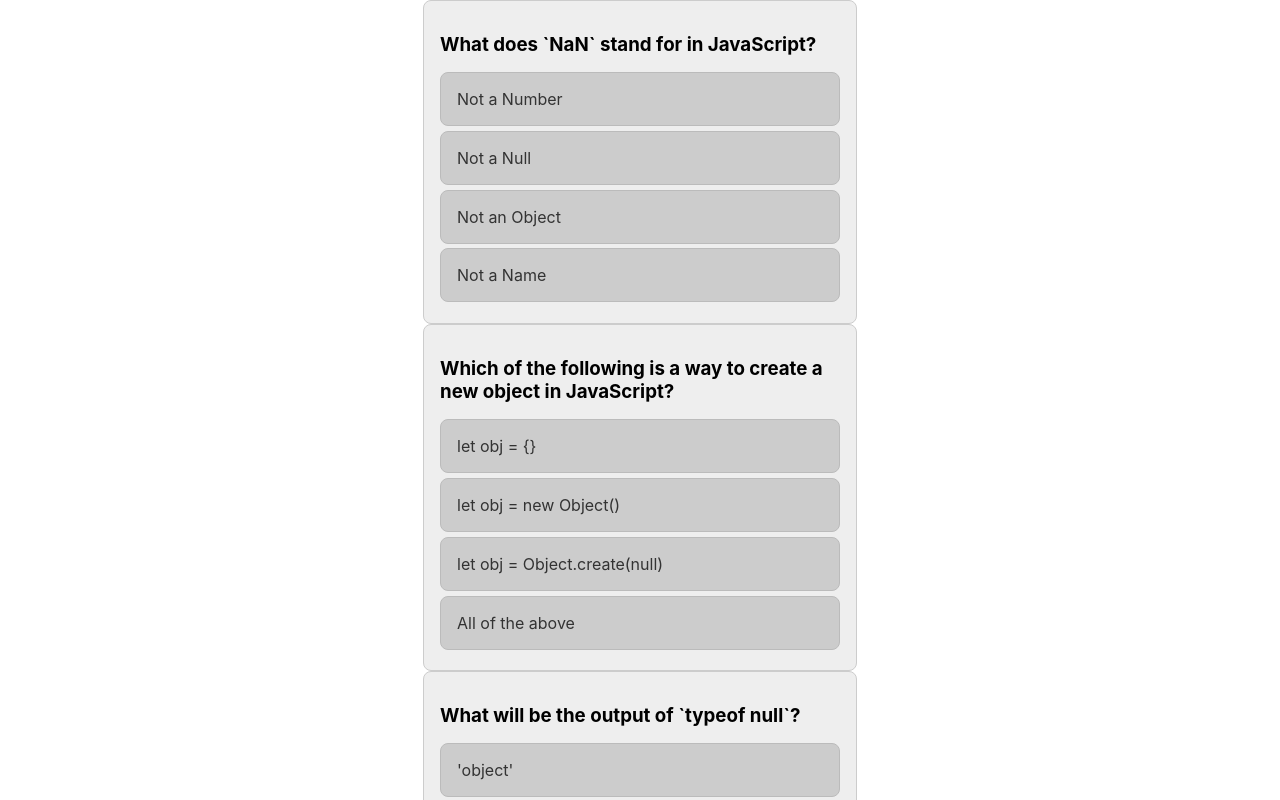
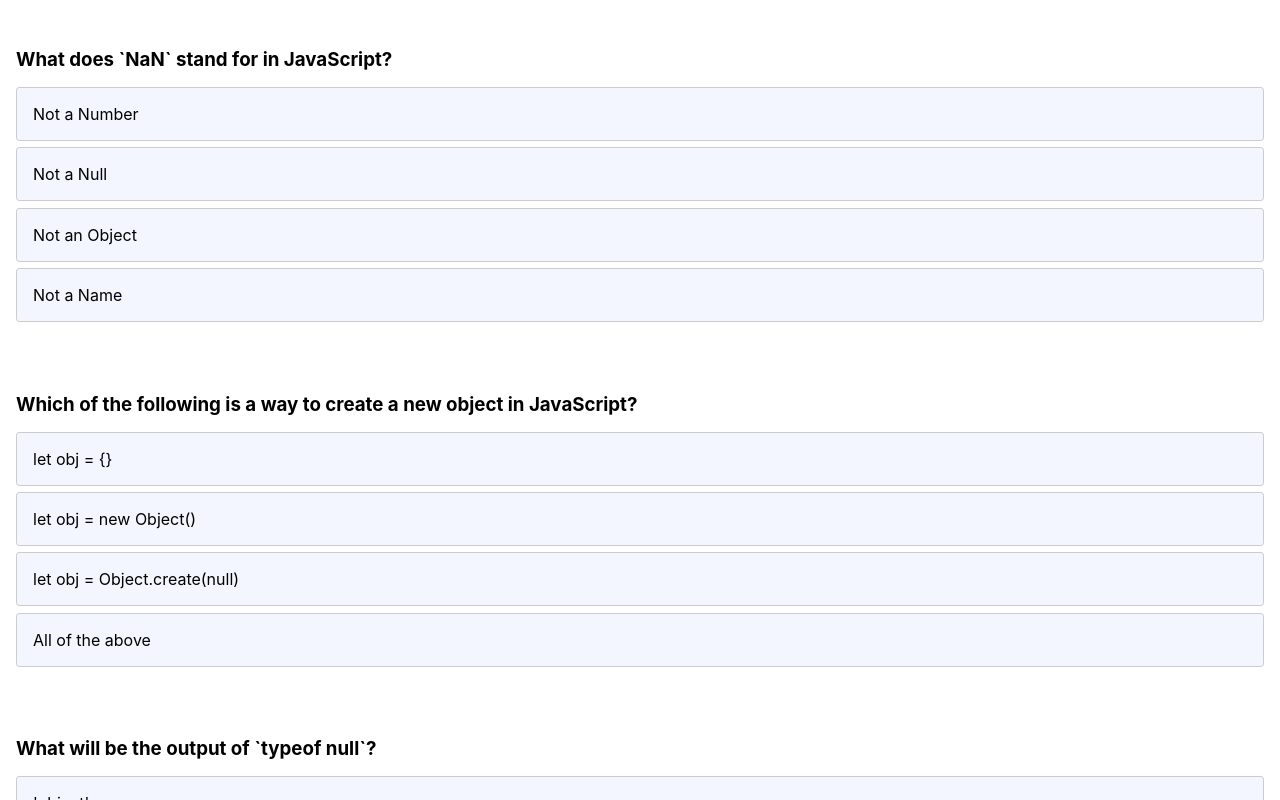
Before and after one commit to ElmehdiBilla/react-quiz-app, a React (Vite) app: page / in a window 1280 px wide. Shown: the top 800 px of the page. Built offline with nearby package versions, Linux system fonts and the light colour scheme.

Commit message:
add colors variables and change style

```diff
--- a/src/index.css
+++ b/src/index.css
@@ -1,39 +1,181 @@
+#root{
+
+    --primary:#F3C623;
+    --secondary:#EB8317;
+    --text-color:#222;
+    --dark-color:#10375C;
+    --grey-color:#444;
+    --background-color:#F4F6FF;
+    --border-color:#ccc;
+
+    --success:#219C90;
+    --error:#F5004F;
+
+    --padding-primary:1rem;
+    --padding-secondary:0.4rem;
+    --padding-tertiary:0.2rem;
+
+    --margin-primary:1rem;
+    --margin-secondary:0.4rem;
+    --margin-tertiary:0.2rem;
+
+    --b-raduis-primary:1rem;
+    --b-raduis-secondary:0.4rem;
+    --b-raduis-tertiary:0.2rem;
+
+}
+
 *{
     margin: 0;
     padding: 0;
 }
 body{
     font-family: inter;
+    color: var(--text-color);
+}
+button{
+    outline: none;
+    border: none;
+}
+.quiz-container{
+    max-width: 500px;
+    margin: var(--margin-primary) auto auto auto;
+    overflow: hidden;
+    border-radius: var(--b-raduis-tertiary);
 }
 .quiz-card{
-    background-color: #eee;
-    border: 1px solid #ccc;
-    padding: 1rem;
-    max-width: 400px;
-    margin: auto;
-    border-radius: 0.5rem;
+    padding: var(--padding-primary);
+    margin-block: var(--margin-primary);
 }
 .option{
-    color: #333;
-    background-color: #ccc;
-    padding: 1rem;
-    border: 1px solid #bbb;
-    border-radius: 0.5rem;
-    margin-block: 0.3rem;
+    background-color: var(--background-color);
+    padding: var(--padding-primary);
+    border: 1px solid var(--border-color);
+    border-radius: var(--b-raduis-tertiary);
+    margin-block: var(--margin-secondary);
     cursor: pointer;
 }
 .option:hover:not(.selected-option){
-    color: #222;
-    background-color: #bbb;
-    border: 1px solid #aaa;
+    background-color: var(--background-color);
+    border: 1px solid var(--border-color);
 }
 .selected-option{
-    background-color: #73EC8B;
-    border: 1px solid #347928;
+    background-color: var(--primary);
+    border: 1px solid var(--secondary);
 }
 .quiz-card h3{
-    margin-block: 1rem;
+    margin-block: var(--margin-primary);
 }
 .quiz-card ul{
     list-style: none;
 }
+.btn-container{
+    display: flex;
+    justify-content: end;
+    padding: var(--padding-primary);
+}
+.btn{
+    padding-inline: calc(var(--padding-primary) + var(--padding-primary));
+    padding-block: calc(var(--padding-secondary) + var(--padding-secondary));
+    border-radius: var(--b-raduis-tertiary);
+    text-transform: capitalize;
+    cursor: pointer;
+}
+.btn-primary{
+    background-color: var(--secondary);
+    color: var(--background-color);
+}
+.btn-secondary{
+    color: var(--secondary);
+    border: 1px solid var(--secondary);
+}
+.btn-primary:hover{
+    background-color: var(--primary);
+}
+.hidden{
+    display: none;
+}
+.progress-container{
+    background-color: var(--secondary);
+    height:0.5rem;
+}
+.question-number{
+    color: var(--grey-color);
+    padding-block: var(--padding-secondary);
+}
+.progress{
+    height: 100%;
+    background-color: var(--primary);
+}
+.result-container{
+    border-radius: var(--b-raduis-primary);
+    max-width: 400px;
+    padding: var(--padding-primary);
+    margin: var(--margin-primary) auto auto auto;
+    overflow: hidden;
+    border-radius: var(--b-raduis-tertiary);
+    display: flex;
+    flex-direction: column;
+    align-items: center;
+}
+.result-container .title{
+    margin-block: var(--margin-secondary);
+}
+.result-container .description{
+    color: var(--grey-color);
+}
+.progress-circle{
+    padding: var(--padding-primary);
+    margin-block: calc(var(--margin-primary) + var(--margin-primary));
+    background-color: var(--primary);
+    border: 0.5rem solid var(--secondary);
+    width: 10rem;
+    height: 10rem;
+    border-radius: 100%;
+    display: flex;
+    flex-direction: column;
+    justify-content: center;
+    align-items: center;
+}
+.progress-circle p{
+    color: var(--grey-color);
+}
+.progress-circle span{
+    margin-block: var(--margin-primary);
+    font-size: 2rem;
+    color: var(--secondary);
+    font-weight: 800;
+}
+.question{
+    padding: var(--padding-primary);
+    border: 1px solid var(--border-color);
+    margin-block:var(--margin-primary);
+    border-radius: var(--b-raduis-secondary);
+}
+.answer{
+    color: var(--grey-color);
+}
+.question div{
+    margin-block: var(--margin-secondary);
+    padding: var(--padding-secondary);
+}
+.correct{
+    background-color: var(--success);
+    border-radius: var(--b-raduis-tertiary);
+    color: var(--background-color);
+}
+.incorrect{
+    background-color: var(--error);
+    border-radius: var(--b-raduis-tertiary);
+    color: var(--background-color);
+}
+.result-btns{
+    width: 100%;
+    padding: var(--padding-primary);
+    display: flex;
+    justify-content: center;
+    align-items: center;
+}
+.result-btns button{
+    margin: var(--margin-secondary);
+}
```
